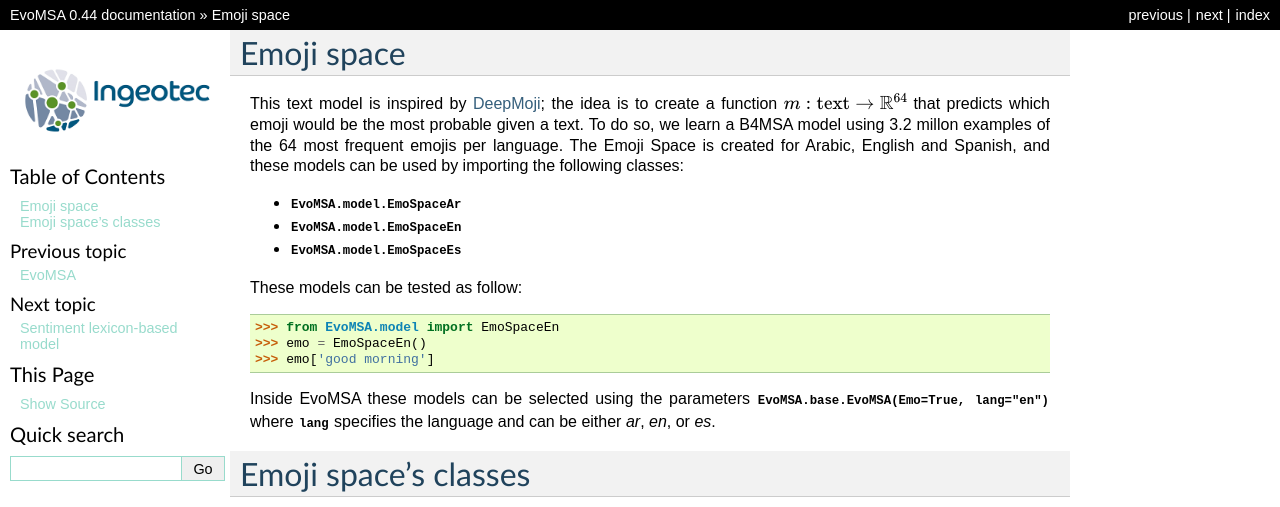
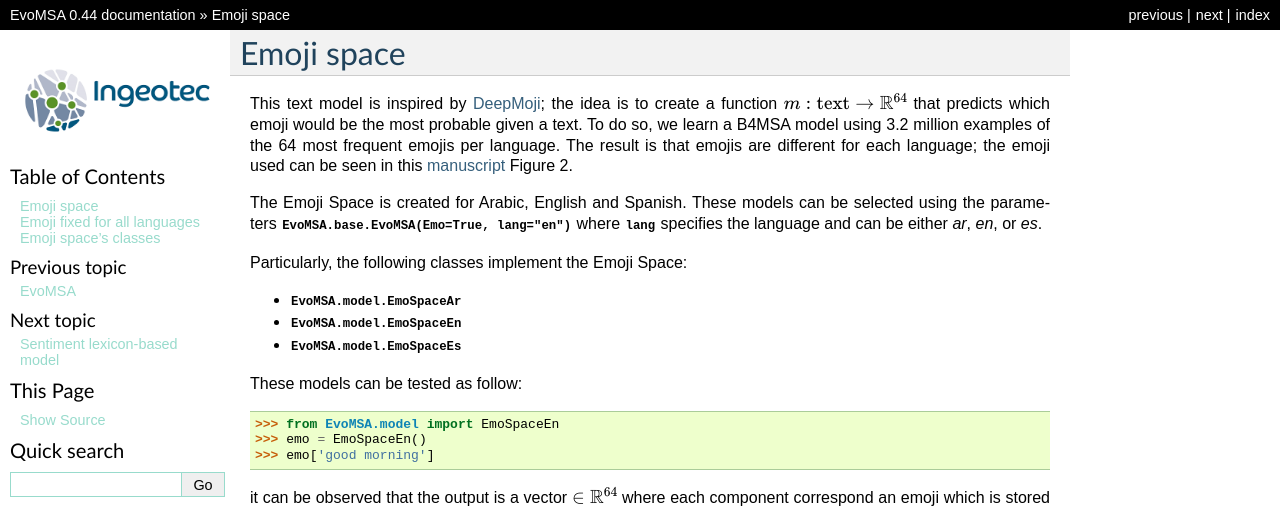
Before and after one commit to INGEOTEC/EvoMSA, a Sphinx documentation site: the page built from docs/source/emospace.rst, in a window 1280 px wide and 1400 px high. Shown: the top 507 px of the window. Built offline with Sphinx 7.4.7, drawn with Linux system fonts in a browser that asks for light colours; some of the changed text lies outside the part shown; grey boxes are pictures that could not be loaded.

Commit message:
working on docs

```diff
--- a/docs/source/emospace.rst
+++ b/docs/source/emospace.rst
@@ -7,9 +7,17 @@
 <https://arxiv.org/abs/1708.00524>`_; the idea is to create a function
 :math:`m: \text{text} \rightarrow \mathbb{R}^{64}` that predicts which
 emoji would be the most probable given a text. To do so, we learn a
-B4MSA model using 3.2 millon examples of the 64 most frequent emojis
-per language. The Emoji Space is created for Arabic, English and
-Spanish, and these models can be used by importing the following classes:
+B4MSA model using 3.2 million examples of the 64 most frequent emojis
+per language. The result is that emojis are different for each
+language; the emoji used can be seen in this `manuscript
+<https://arxiv.org/abs/1812.02307>`_ Figure 2.
+
+The Emoji Space is created for Arabic, English and
+Spanish. These models can be selected using the parameters
+:py:attr:`EvoMSA.base.EvoMSA(Emo=True, lang="en")` where
+:py:attr:`lang` specifies the language and can be either *ar*, *en*, or *es*.
+
+Particularly, the following classes implement the Emoji Space:
 
 * :py:class:`EvoMSA.model.EmoSpaceAr`
 * :py:class:`EvoMSA.model.EmoSpaceEn`
@@ -21,9 +29,36 @@
 >>> emo = EmoSpaceEn()
 >>> emo['good morning']
 
-Inside EvoMSA these models can be selected using the parameters
-:py:attr:`EvoMSA.base.EvoMSA(Emo=True, lang="en")` where
-:py:attr:`lang` specifies the language and can be either *ar*, *en*, or *es*.
+it can be observed that the output is a vector :math:`\in
+\mathbb{R}^{64}` where each component correspond an emoji which is
+stored in the following list
+
+>>> emo._labels
+
+Emoji fixed for all languages
+=====================================
+
+Trying to address another type of applications such as transfer
+learning, we decided to use the 64 most frequent emojis in English in
+the construction of Emoji Space.
+
+These models can be download from
+
+* `Arabic Emoji Space <http://ingeotec.mx/~mgraffg/models/emo-static-ar.evoemo>`_
+* `English Emoji Space <http://ingeotec.mx/~mgraffg/models/emo-static-en.evoemo>`_
+* `Spanish Emoji Space <http://ingeotec.mx/~mgraffg/models/emo-static-es.evoemo>`_
+
+These models can be used in EvoMSA as follows:
+
+>>> from EvoMSA.base import EvoMSA
+>>> evo = EvoMSA(models=[['emo-static-en.evoemo', 'sklearn.svm.LinearSVC']]).fit([x[0] for x in D], [x[1] for x in D])
+>>> evo.predict(['good morning'])
+
+These models can be tested by their own as follows:
+
+>>> from microtc.utils import load_model
+>>> emo = load_model('emo-static-en.evoemo')
+>>> emo['good morning']
 
 
 Emoji space's classes
--- a/docs/source/index.rst
+++ b/docs/source/index.rst
@@ -36,7 +36,7 @@
 * :ref:`ha` (it is evoked using :py:attr:`EvoMSA.base.EvoMSA(HA=True, lang="en")`)
 
 where :py:attr:`lang` specifies the language and can be either *ar*,
-*en*, or *es*, that corresponds to Arabic, English and Spanish,
+*en*, or, *es* that corresponds to Arabic, English, and Spanish,
 respectively.
 
 Usage
```
Also changed, not shown: other parts of docs/source/index.rst (+1 -1 lines).
